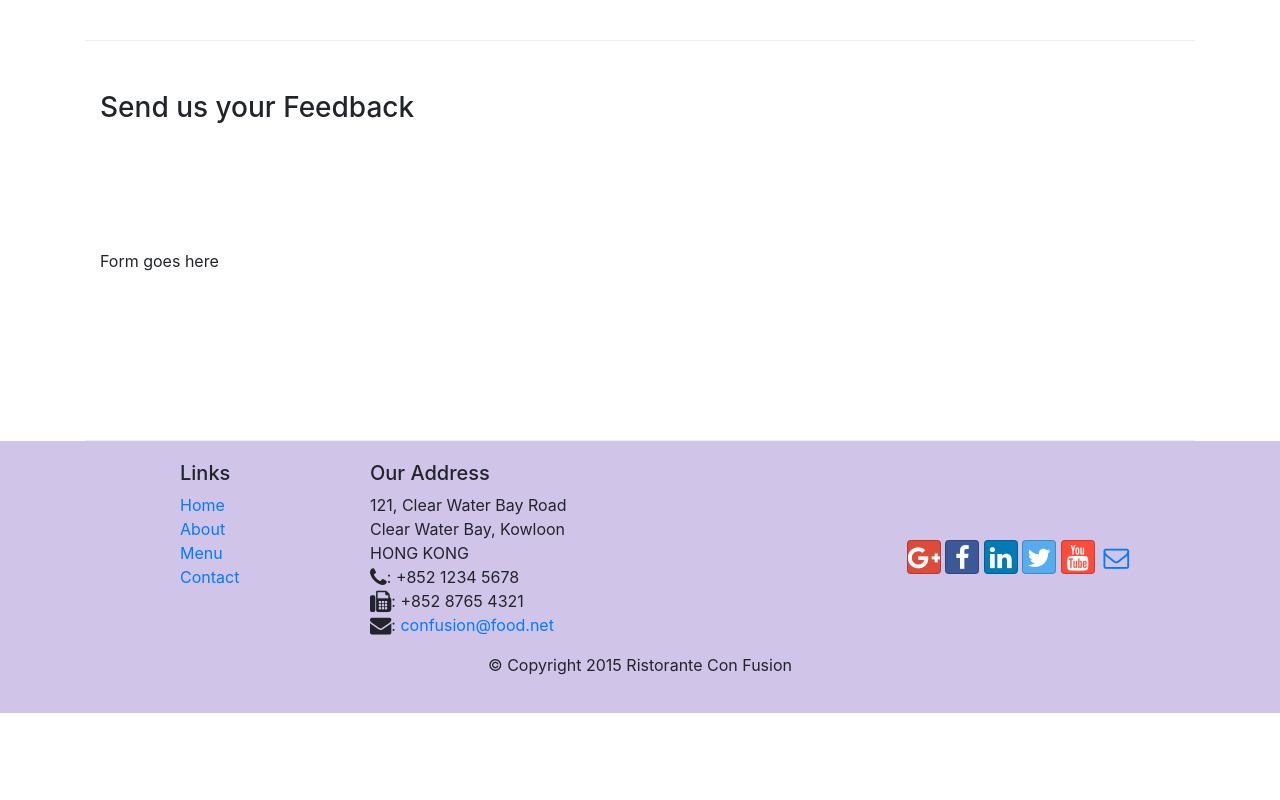
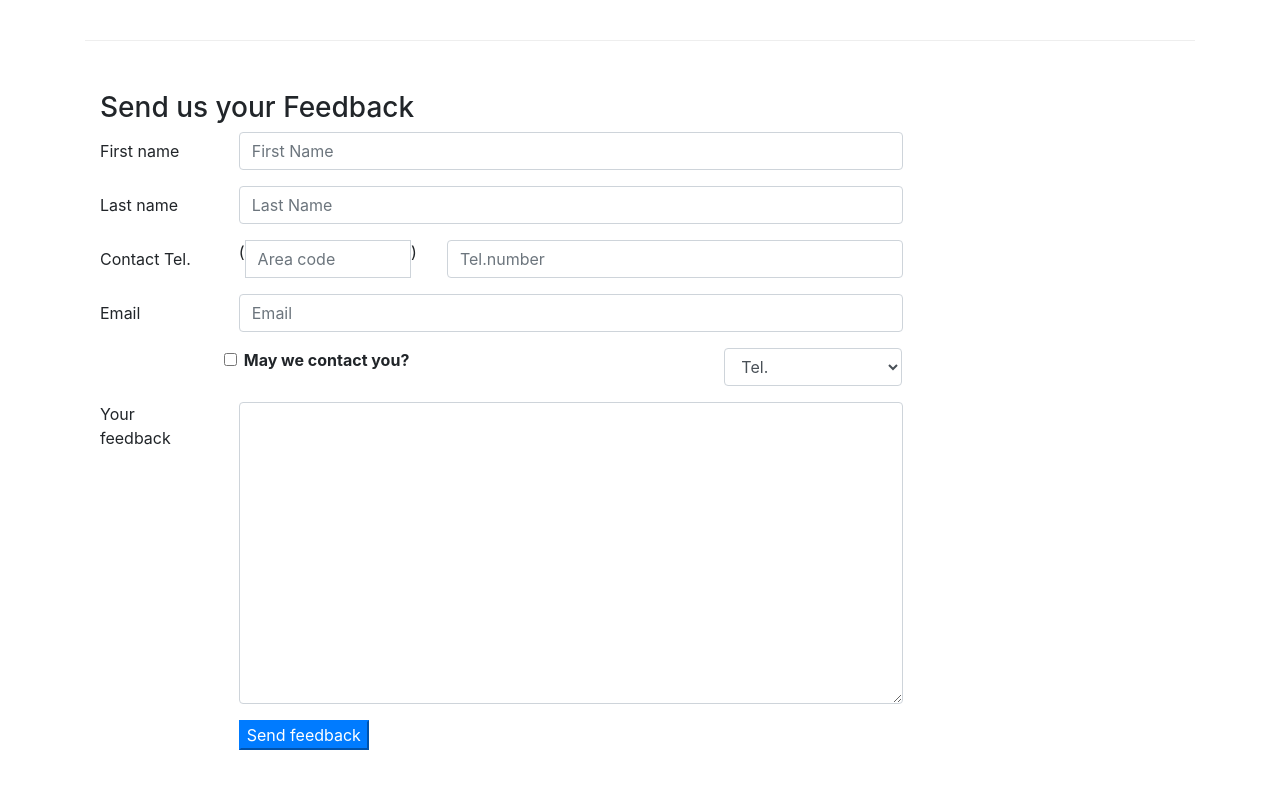
Before and after one commit to jpavelek/coursera-full-stack, a website: page contactus.html in a window 1280 px wide. Shown: the part 800-1600 px from the top of the page. Before the commit the page ends 1513 px from the top, so only its background shows below. Drawn offline with nearby package versions, Linux system fonts and the light colour scheme.

Commit message:
Add UI and styling for feedback forms

```diff
--- a/contactus.html
+++ b/contactus.html
@@ -93,7 +93,64 @@
               <h3>Send us your Feedback</h3>
            </div>
             <div class="col-12 col-md-9">
-                Form goes here
+                <form>
+                    <div class="form-group row">
+                        <label for="firstname" class="col-md-2 col-form-label">First name</label>
+                        <div class="col-md-10">
+                            <input type="text" class="form-control" name="firstname" id="firstname" placeholder="First Name">
+                        </div>
+                    </div>
+                    <div class="form-group row">
+                        <label for="lastname" class="col-md-2 col-form-label">Last name</label>
+                        <div class="col-md-10">
+                            <input type="text" class="form-control" name="lastname" id="lastname" placeholder="Last Name">
+                        </div>
+                    </div>
+                    <div class="form-group row">
+                        <label for="telnum" class="col-12 col-md-2 col-form-label">Contact Tel.</label>
+                        <div class="col-5 col-sm-4 col-md-3">
+                            <div class="input-group">
+                                <div class="input-group-addon">(</div>
+                                <input type="tel" class="form-control" name="areacode" id="areacode" placeholder="Area code">
+                                <div class="input-group-addon">)</div>
+                            </div>
+                        </div>
+                        <div class="col-7 col-sm-6 col-md-7">
+                            <input type="tel" class="form-control" name="telnum" id="telnum" placeholder="Tel.number">
+                        </div>
+                    </div>
+                    <div class="form-group row">
+                        <label for="emailid" class="col-md-2 col-form-label">Email</label>
+                        <div class="col-md-10">
+                            <input type="email" class="form-control" name="emailid" id="emailid" placeholder="Email">
+                        </div>
+                    </div>
+                    <div class="form-group row">
+                        <div class="form-check col-md-6 offset-md-2">
+                            <label class="form-check-label">
+                                <input type="checkbox" class="form-check-input" name="approve" value="">
+                                <strong>May we contact you?</strong>
+                            </label>
+                        </div>
+                        <div class="col-md-3 offset-md-1">
+                            <select class="form-control">
+                                <option>Tel.</option>
+                                <option>Email</option>
+                            </select>
+                        </div>
+                    </div>
+                    <div class="form-group row">
+                        <label for="feedback" class="col-md-2 for-form-label">Your feedback</label>
+                        <div class="col-md-10">
+                            <textarea class="form-control" id="feedback" name="feedback" rows="12"></textarea>
+                        </div>
+                    </div>
+                    <div class="form-group row">
+                        <div class="offset-md-2 col-md-10">
+                            <button type="submit" class="btn-primary">Send feedback</button>
+                        </div>
+                    </div>
+                </form>
             </div>
              <div class="col-12 col-md">
             </div>
```
